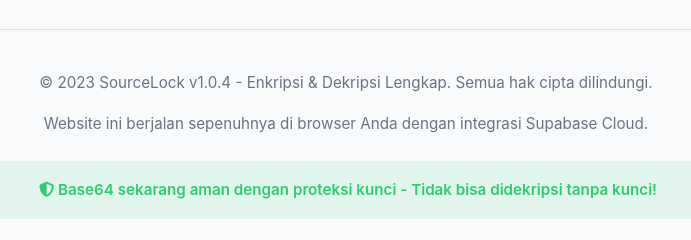
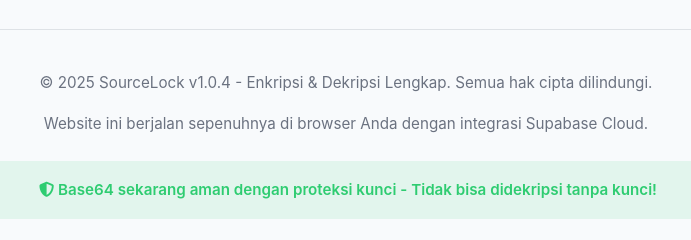
Before and after one commit to dapidd12/sourclock, a plain HTML site: page index.html in a window 1280 px wide. Shown: the part 1670-1910 px from the top of the page, 294-985 px from the left. Drawn offline with nearby package versions, Linux system fonts and the light colour scheme.

Commit message:
Add files via upload

```diff
--- a/index.html
+++ b/index.html
@@ -420,7 +420,7 @@
 
         <footer>
             <div class="footer-content">
-                <p>© 2023 SourceLock v1.0.4 - Enkripsi & Dekripsi Lengkap. Semua hak cipta dilindungi.</p>
+                <p>© 2025 SourceLock v1.0.4 - Enkripsi & Dekripsi Lengkap. Semua hak cipta dilindungi.</p>
                 <p>Website ini berjalan sepenuhnya di browser Anda dengan integrasi Supabase Cloud.</p>
                 <p class="security-note">
                     <i class="fas fa-shield-alt"></i> Base64 sekarang aman dengan proteksi kunci - Tidak bisa didekripsi tanpa kunci!
```
